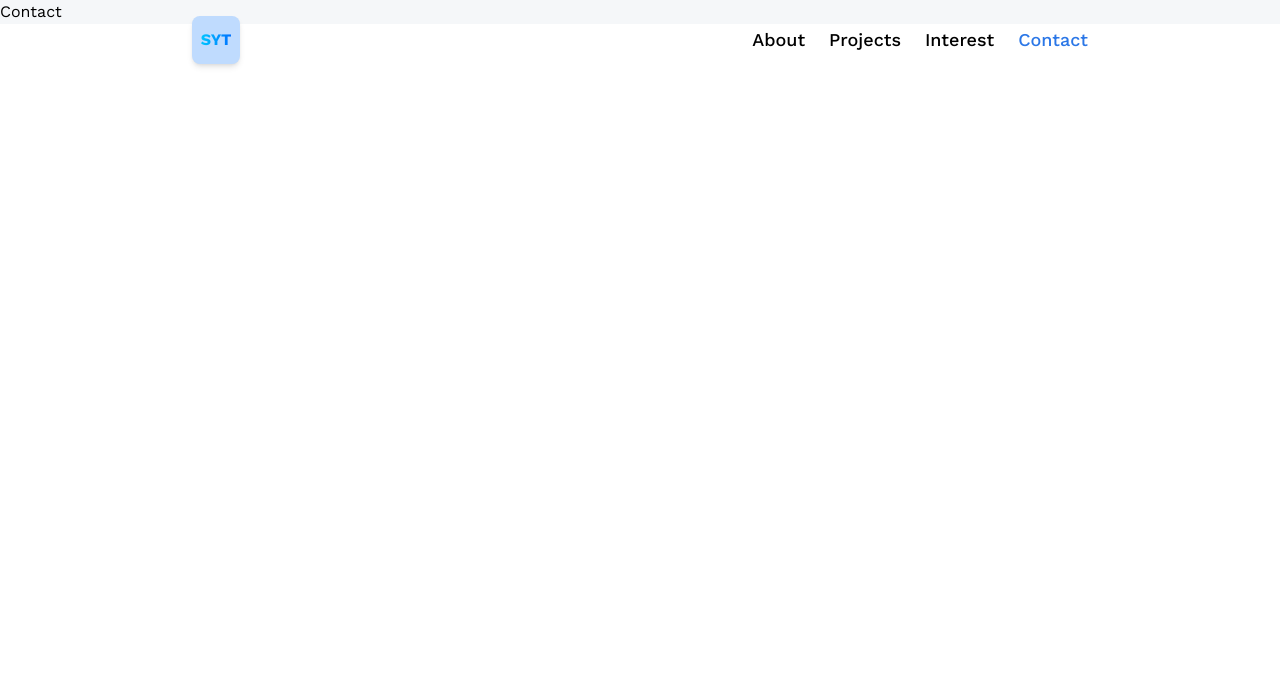
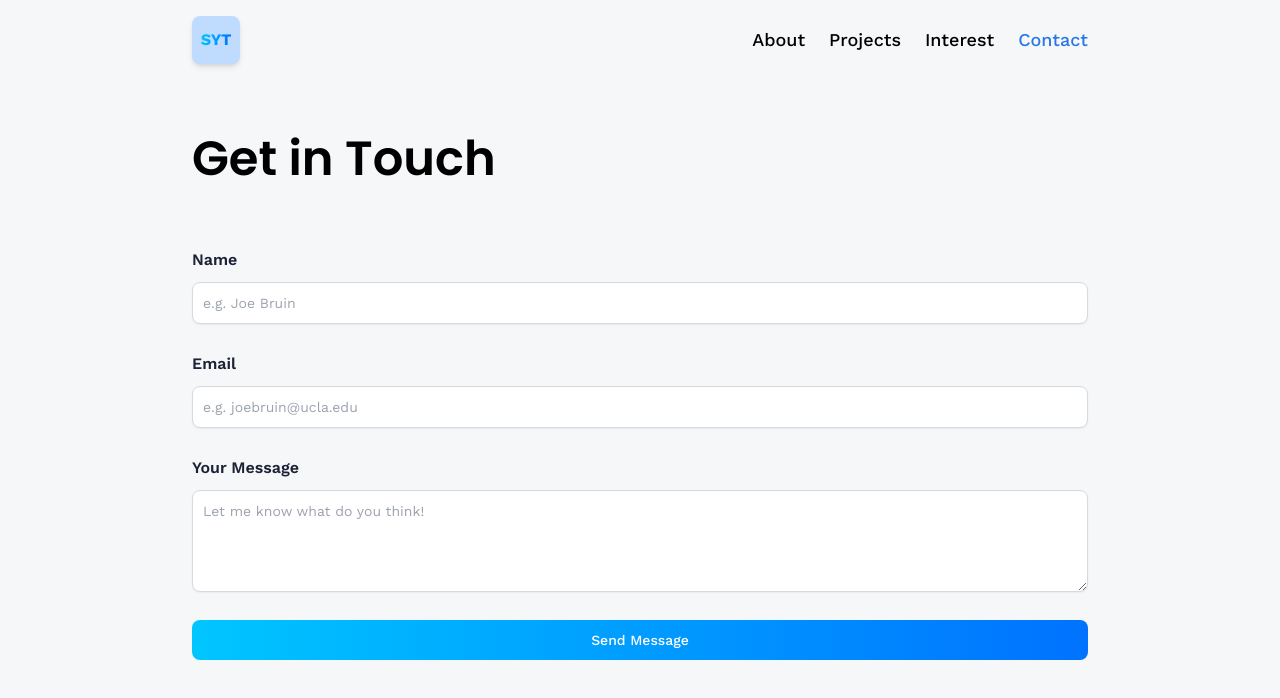
Before and after one commit to irist0419/my-website, a React (Vite) app: page /contact in a window 1280 px wide. Shown: the top 698 px of the page. Built offline with nearby package versions, Linux system fonts and the light colour scheme; the HTML template or start-up script is replaced by a standard one.

Commit message:
Implemented emailjs

```diff
--- a/package.json
+++ b/package.json
@@ -10,6 +10,7 @@
     "preview": "vite preview"
   },
   "dependencies": {
+    "@emailjs/browser": "^4.3.3",
     "@react-spring/three": "^9.7.3",
     "@react-three/drei": "^9.105.4",
     "@react-three/fiber": "^8.16.2",
--- a/src/pages/Contact.jsx
+++ b/src/pages/Contact.jsx
@@ -1,8 +1,111 @@
-import React from 'react'
+import {useRef, useState} from 'react'
+import emailjs from '@emailjs/browser'
 
 const Contact = () => {
+  const formRef = useRef(null);
+  const [ form, setForm ] = useState({ name:'', email:'', message:''})
+  const [ isLoading, setIsLoading ] = useState(false);
+
+  const handleChange =(e) =>{
+    setForm({...form, [e.target.name]: e.target.value })
+  };
+  const handleSubmit =(e) => {
+    e.preventDefault();
+    setIsLoading(true);
+
+    emailjs.send(
+      import.meta.env.VITE_APP_EMAILJS_SERVICE_ID,
+      import.meta.env.VITE_APP_EMAILJS_TEMPLATE_ID,
+      {
+        from_name: form.name,
+        to_name: "Iris",
+        from_email: form.email,
+        to_email: 'shukyee419@gmail.com',
+        message: form.message
+      },
+      import.meta.env.VITE_APP_EMAILJS_PUBLIC_KEY
+    ).then(() =>{
+      setIsLoading(false);
+      //TODO: Show success message
+      //TODO: Hide an Alert
+      setForm({ name:'', email:'', message:''});
+    }).catch((error) => {
+      setIsLoading(false);
+      console.log(error);
+      //TODO: Show error message
+    })
+  };
+  const handleFocus =() =>{};
+  const handleBlur =() =>{};
+
   return (
-    <div>Contact</div>
+    <section className="relative flex lg:flex-row flex-col max-container">
+      <div className = "flex-1 min-w-[50%] flex flex-col">
+        <h1 className="head-text">Get in Touch</h1>
+
+        <form
+        ref={formRef}
+        className="w-full flex flex-col gap-7 mt-14"
+        onSubmit ={handleSubmit}>
+
+          <label className="text-black-500 font-semibold">
+            Name
+            <input
+            type = "text"
+            name="name"
+            className="input"
+            placeholder="e.g. Joe Bruin"
+            required
+            value={form.name}
+            onChange={handleChange}
+            onFocus={handleFocus}
+            onBlur={handleBlur}
+
+            />
+          </label>
+          <label className="text-black-500 font-semibold">
+            Email
+            <input
+            type = "email"
+            name="email"
+            className="input"
+            placeholder="e.g. joebruin@ucla.edu"
+            required
+            value={form.email}
+            onChange={handleChange}
+            onFocus={handleFocus}
+            onBlur={handleBlur}
+
+            />
+          </label>
+          <label className="text-black-500 font-semibold">
+            Your Message
+            <textarea
+            name="message"
+            rows={4}
+            className="textarea"
+            placeholder="Let me know what do you think!"
+            required
+            value={form.message}
+            onChange={handleChange}
+            onFocus={handleFocus}
+            onBlur={handleBlur}
+
+            />
+          </label>
+          <button
+            type="submit"
+            className="btn"
+            disabled={isLoading}
+            onFocus={handleFocus}
+            onBlur={handleBlur}
+          >
+            {isLoading ? 'Sending...' : 'Send Message'}
+          </button>
+        </form>
+
+      </div>
+    </section>
   )
 }
 
```
Also changed, not shown: 1 other file (tests, documents, lock files or other folders).
